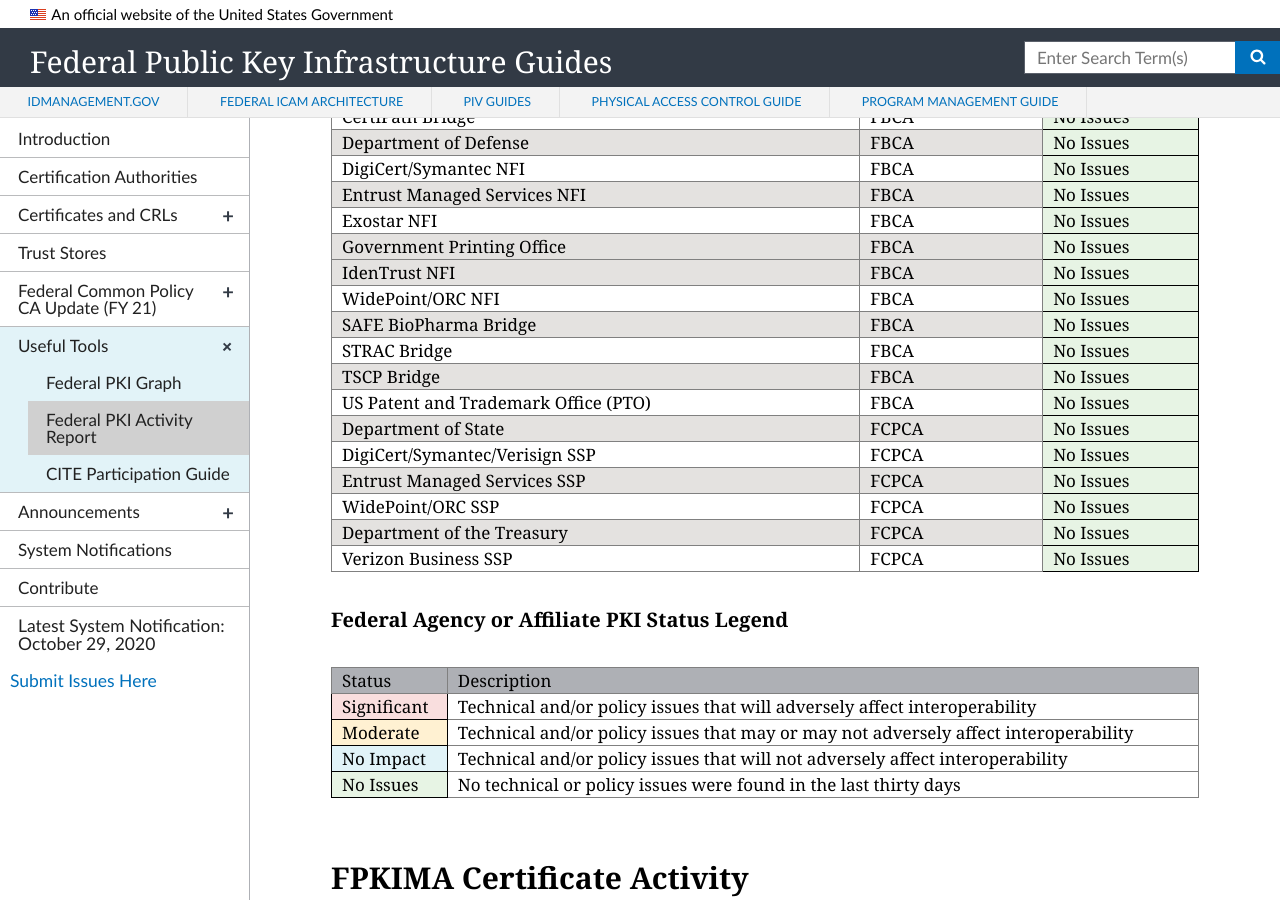
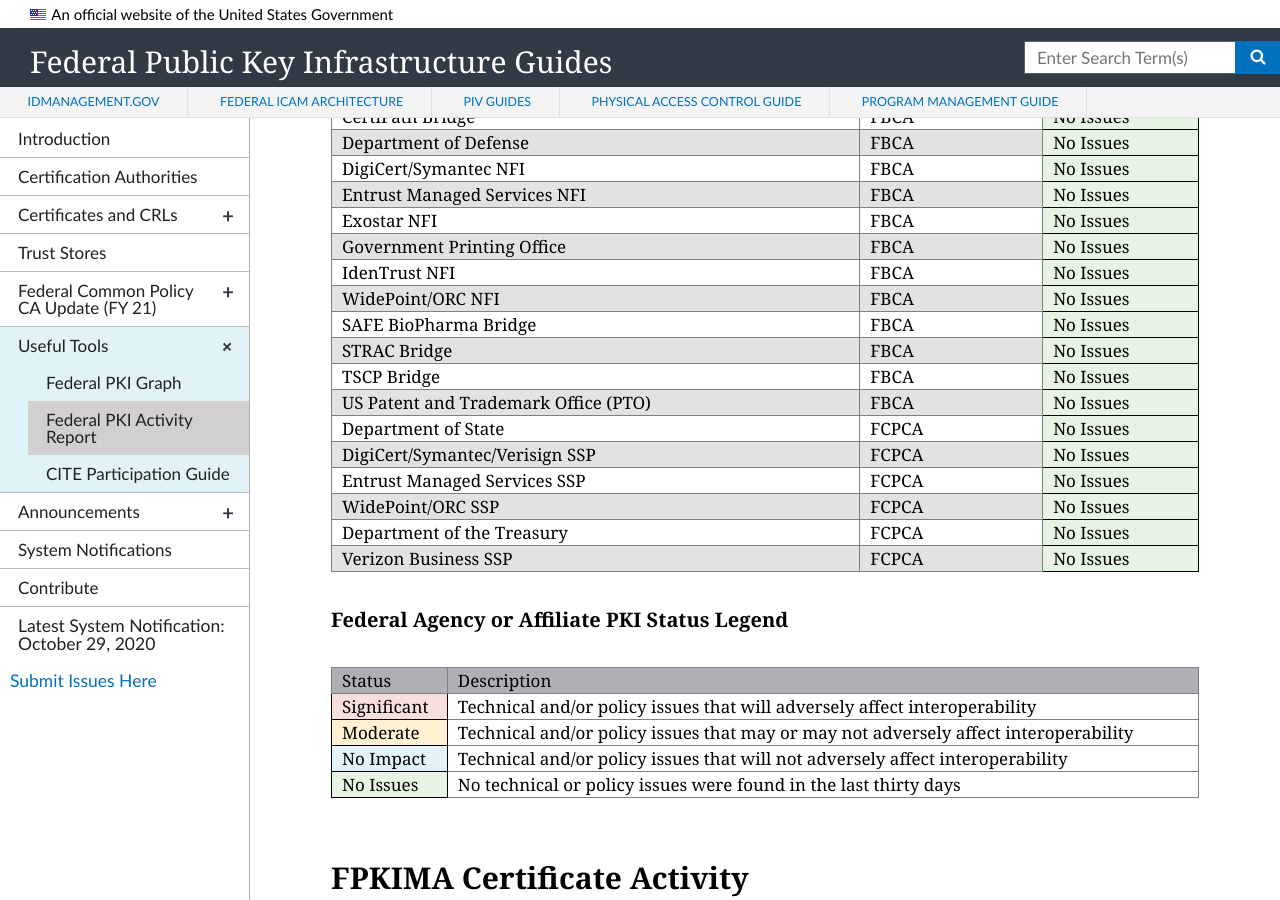
Before and after one commit to GSA/fpki-guides, a Jekyll site: the page built from _tools/03_fpki_activity_report.md, in a window 1280 px wide and 900 px high, scrolled down 754 px. Built offline with Jekyll 4.4.1, drawn with Linux system fonts in a browser that asks for light colours; nearby versions of some CDN libraries.

Commit message:
Corrected line colors within table
Corrected line colors within table to have every other line white and gray

```diff
--- a/_includes/fpkiar-status-table.html
+++ b/_includes/fpkiar-status-table.html
@@ -60,63 +60,63 @@
             <td class="tg-d52n">No Issues</td>
         </tr>
         <tr>
-            <td class="tg-y698">IdenTrust NFI</td>
+            <td class="tg-0pky">IdenTrust NFI</td>
+            <td class="tg-0pky">FBCA</td>
+            <td class="tg-d52n">No Issues</td>
+        </tr>
+        <tr>
+            <td class="tg-y698">WidePoint/ORC NFI</td>
             <td class="tg-y698">FBCA</td>
             <td class="tg-d52n">No Issues</td>
         </tr>
         <tr>
-            <td class="tg-0pky">WidePoint/ORC NFI</td>
+            <td class="tg-0pky">SAFE BioPharma Bridge</td>
             <td class="tg-0pky">FBCA</td>
             <td class="tg-d52n">No Issues</td>
         </tr>
         <tr>
-            <td class="tg-y698">SAFE BioPharma Bridge</td>
+            <td class="tg-y698">STRAC Bridge</td>
             <td class="tg-y698">FBCA</td>
             <td class="tg-d52n">No Issues</td>
         </tr>
         <tr>
-            <td class="tg-0pky">STRAC Bridge</td>
+            <td class="tg-0pky">TSCP Bridge</td>
             <td class="tg-0pky">FBCA</td>
             <td class="tg-d52n">No Issues</td>
         </tr>
         <tr>
-            <td class="tg-y698">TSCP Bridge</td>
+            <td class="tg-y698">US Patent and Trademark Office (PTO)</td>
             <td class="tg-y698">FBCA</td>
             <td class="tg-d52n">No Issues</td>
         </tr>
         <tr>
-            <td class="tg-0pky">US Patent and Trademark Office (PTO)</td>
-            <td class="tg-0pky">FBCA</td>
+            <td class="tg-0pky">Department of State</td>
+            <td class="tg-0pky">FCPCA</td>
             <td class="tg-d52n">No Issues</td>
         </tr>
         <tr>
-            <td class="tg-y698">Department of State</td>
+            <td class="tg-y698">DigiCert/Symantec/Verisign SSP</td>
             <td class="tg-y698">FCPCA</td>
             <td class="tg-d52n">No Issues</td>
         </tr>
         <tr>
-            <td class="tg-0pky">DigiCert/Symantec/Verisign SSP</td>
+            <td class="tg-0pky">Entrust Managed Services SSP</td>
             <td class="tg-0pky">FCPCA</td>
             <td class="tg-d52n">No Issues</td>
         </tr>
         <tr>
-            <td class="tg-y698">Entrust Managed Services SSP</td>
+            <td class="tg-y698">WidePoint/ORC SSP</td>
             <td class="tg-y698">FCPCA</td>
             <td class="tg-d52n">No Issues</td>
         </tr>
         <tr>
-            <td class="tg-0pky">WidePoint/ORC SSP</td>
+            <td class="tg-0pky">Department of the Treasury</td>
             <td class="tg-0pky">FCPCA</td>
             <td class="tg-d52n">No Issues</td>
         </tr>
         <tr>
-            <td class="tg-y698">Department of the Treasury</td>
+            <td class="tg-y698">Verizon Business SSP</td>
             <td class="tg-y698">FCPCA</td>
-            <td class="tg-d52n">No Issues</td>
-        </tr>
-        <tr>
-            <td class="tg-0pky">Verizon Business SSP</td>
-            <td class="tg-0pky">FCPCA</td>
             <td class="tg-d52n">No Issues</td>
         </tr>
     </table>
```
